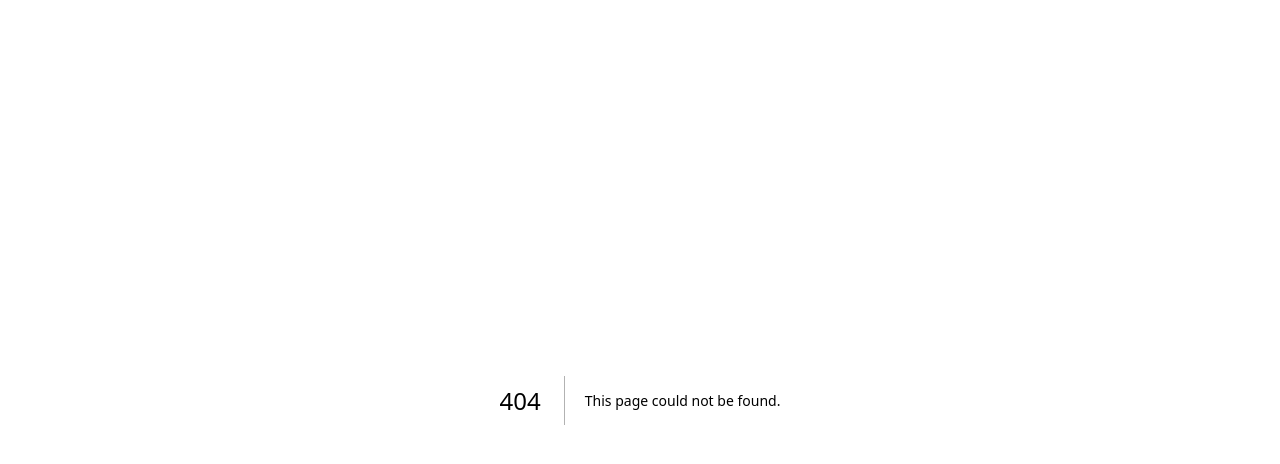
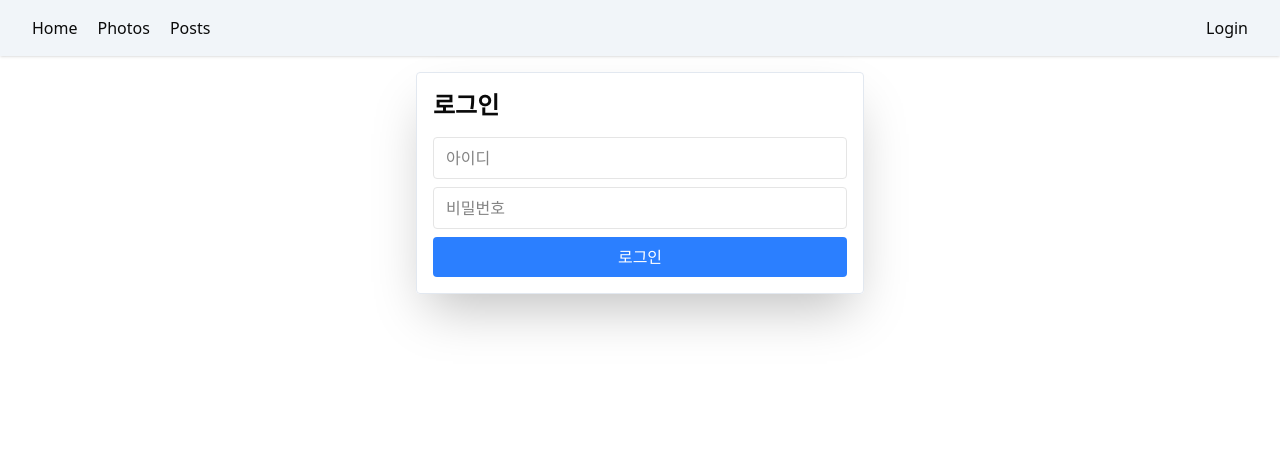
Before and after one commit to groom-practice/fe7-final-semi-project-team-2, a Next.js app: page /login in a window 1280 px wide. Before the commit this address had no page. Shown: the top 464 px of the page. Built offline with nearby package versions, Linux system fonts and the light colour scheme.

Commit message:
헤더 영역 추가, zustand store 이용하여 로그인 구현

```diff
--- a/src/app/layout.tsx
+++ b/src/app/layout.tsx
@@ -1,6 +1,7 @@
 import type { Metadata } from "next"
 import { Geist, Geist_Mono } from "next/font/google"
 import "./globals.css"
+import Header from "@/components/Header"
 
 const geistSans = Geist({
   variable: "--font-geist-sans",
@@ -28,7 +29,8 @@ export default function RootLayout({
     <html lang="en">
       <body
         className={`${geistSans.variable} ${geistMono.variable} antialiased`}>
-        {children}
+        <Header></Header>
+        <main className="p-4">{children}</main>
         {modal}
       </body>
     </html>
--- /dev/null
+++ b/src/app/login/page.tsx
@@ -0,0 +1,52 @@
+"use client"
+
+import { useAuthStore } from "@/store/authStore"
+import { useRouter } from "next/navigation"
+import { useState } from "react"
+
+export default function LoginPage() {
+  const [id, setId] = useState("")
+  const [pw, setPw] = useState("")
+  const [error, setError] = useState("")
+  const router = useRouter()
+  const login = useAuthStore((state) => state.login)
+
+  const handleLogin = () => {
+    if (id === "mandoo" && pw === "mandoothelove") {
+      login()
+      router.push("/")
+    } else {
+      setError("아이디 또는 비밀번호가 올바르지 않습니다.")
+    }
+  }
+
+  return (
+    <div className="max-w-md mx-auto p-4 border border-slate-200 rounded shadow-2xl ">
+      <h2 className="text-2xl font-semibold mb-4">로그인</h2>
+      <div className="mb-2">
+        <input
+          type="text"
+          placeholder="아이디"
+          value={id}
+          onChange={(e) => setId(e.target.value)}
+          className="border px-3 py-2 w-full rounded"
+        />
+      </div>
+      <div className="mb-2">
+        <input
+          type="password"
+          placeholder="비밀번호"
+          value={pw}
+          onChange={(e) => setPw(e.target.value)}
+          className="border px-3 py-2 w-full rounded"
+        />
+      </div>
+      {error && <p className="text-red-500 mb-2">{error}</p>}
+      <button
+        onClick={handleLogin}
+        className="bg-blue-500 text-white px-4 py-2 rounded w-full">
+        로그인
+      </button>
+    </div>
+  )
+}
--- /dev/null
+++ b/src/components/Header.tsx
@@ -0,0 +1,54 @@
+"use client"
+
+import { useAuthStore } from "@/store/authStore"
+import Link from "next/link"
+import { useRouter } from "next/navigation"
+import { useEffect } from "react"
+
+export default function Header() {
+  const isLoggedIn = useAuthStore((state) => state.isLoggedIn)
+  const logout = useAuthStore((state) => state.logout)
+  const initLogin = useAuthStore((state) => state.initLogin)
+  const router = useRouter()
+
+  const handleLogout = () => {
+    ;(logout(), router.push("/login"))
+  }
+
+  useEffect(() => {
+    const isLoggedInState = localStorage.getItem("isLoggedIn") === "true"
+    if (isLoggedInState) {
+      initLogin(isLoggedInState)
+    }
+  }, [])
+
+  return (
+    <div className="sticky top-0 left-0 w-screen flex justify-between bg-slate-100 px-8 py-4 shadow z-10">
+      <div className="flex gap-5">
+        <Link href={"/"} className="hover:text-slate-500">
+          Home
+        </Link>
+        <Link href={"/photos"} className="hover:text-slate-500">
+          Photos
+        </Link>
+        <Link href={"/posts"} className="hover:text-slate-500">
+          Posts
+        </Link>
+      </div>
+
+      <div>
+        {isLoggedIn ? (
+          <button
+            onClick={handleLogout}
+            className="hover:text-slate-500 cursor-pointer">
+            Logout
+          </button>
+        ) : (
+          <Link href={"/login"} className="hover:text-slate-500">
+            Login
+          </Link>
+        )}
+      </div>
+    </div>
+  )
+}
--- /dev/null
+++ b/src/store/authStore.ts
@@ -0,0 +1,23 @@
+import { create } from "zustand"
+
+interface AuthState {
+  isLoggedIn: boolean
+  initLogin: (isLoggedIn: boolean) => void
+  login: () => void
+  logout: () => void
+}
+
+export const useAuthStore = create<AuthState>((set) => ({
+  isLoggedIn: false,
+  initLogin: (isLoggedIn: boolean) => {
+    set({ isLoggedIn })
+  },
+  login: () => {
+    localStorage.setItem("isLoggedIn", "true")
+    set({ isLoggedIn: true })
+  },
+  logout: () => {
+    localStorage.removeItem("isLoggedIn")
+    set({ isLoggedIn: false })
+  },
+}))
```
